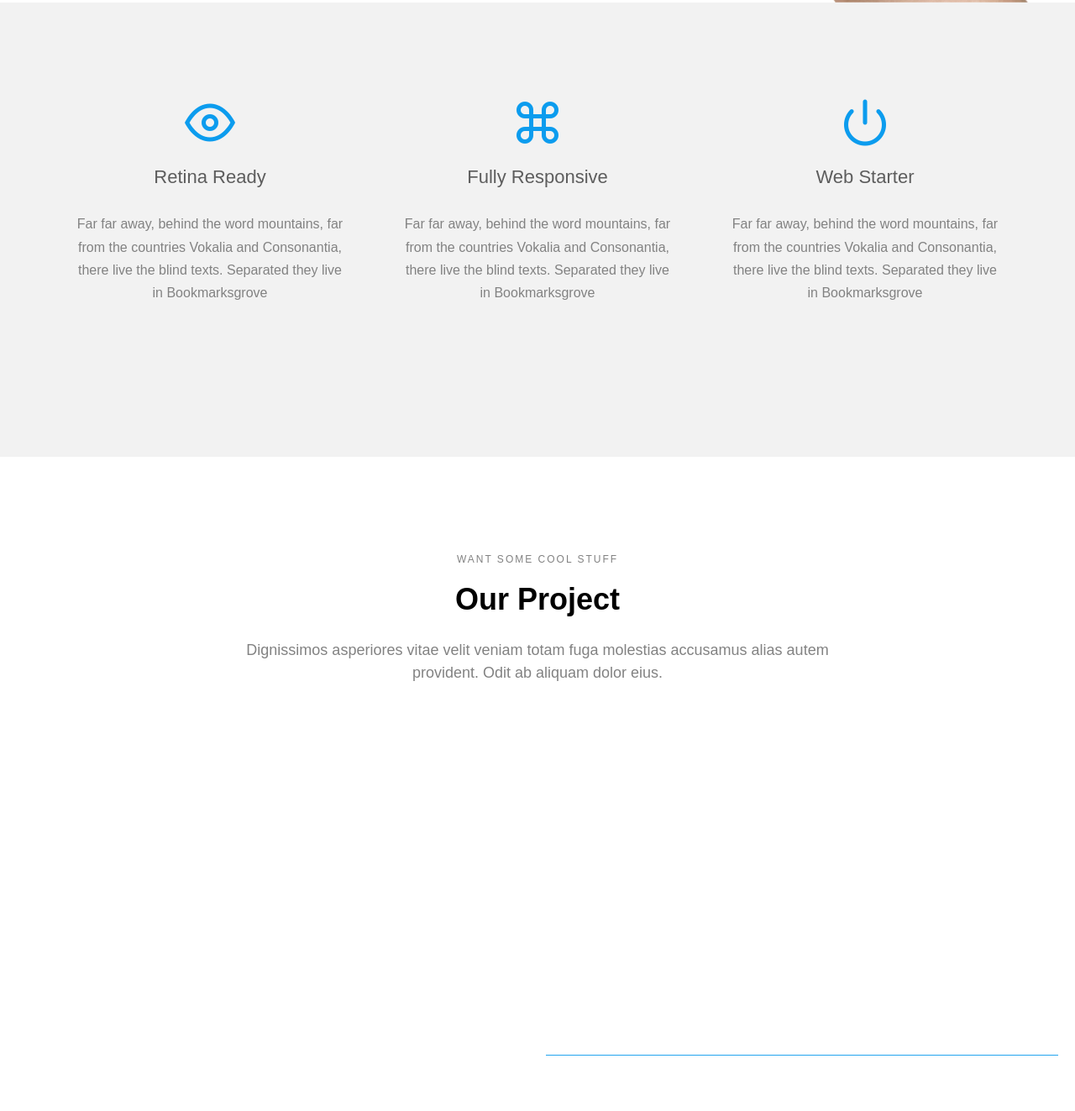
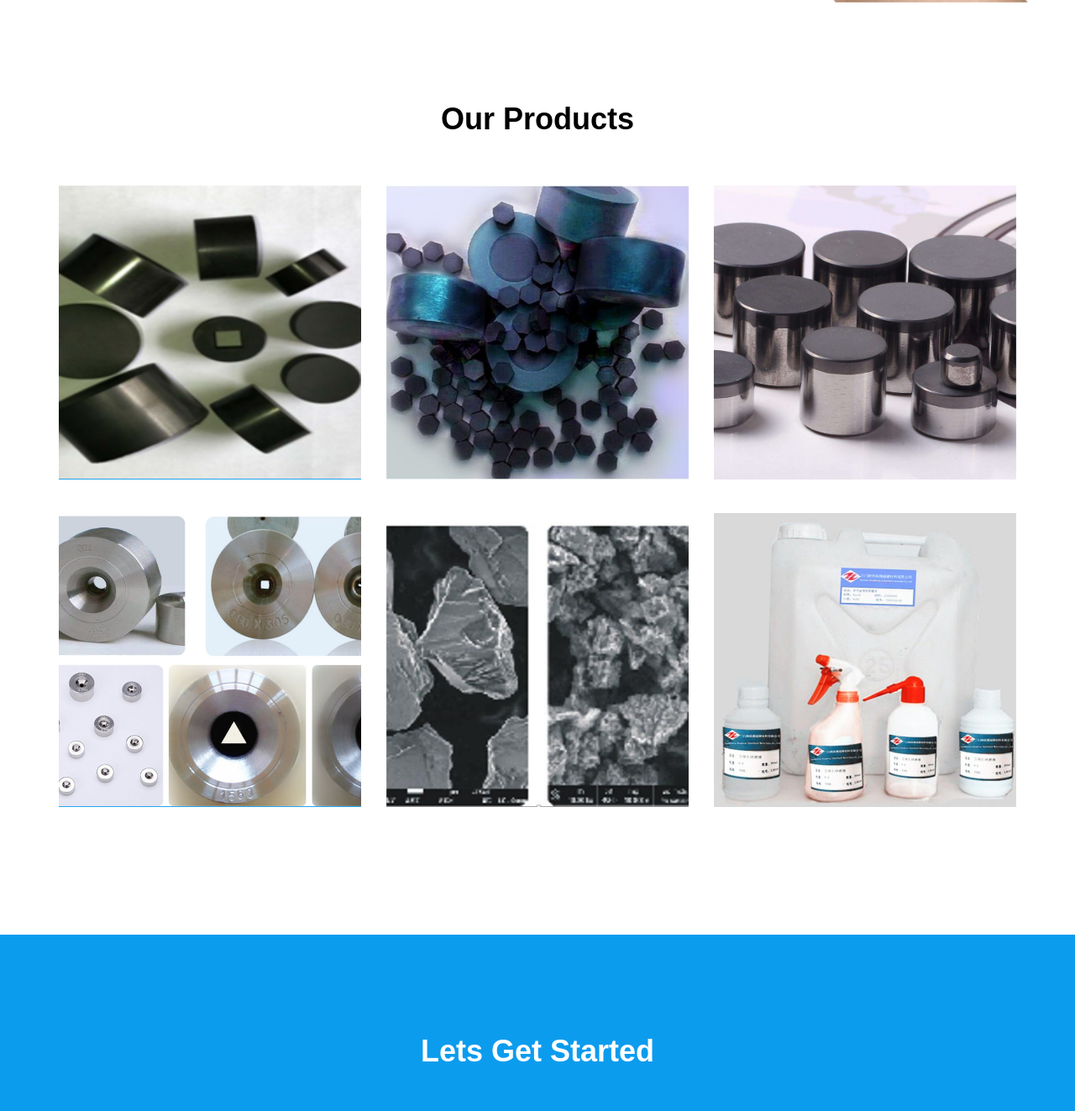
Before and after one commit to eternalwt/smx_superhard, a plain HTML site: page index.html in a window 1280 px wide. Shown: the part 1511-2834 px from the top of the page at 84% size. Drawn offline with Linux system fonts and the light colour scheme; files whose address does not match are found by name.

Commit message:
首页加上product

```diff
--- a/index.html
+++ b/index.html
@@ -121,100 +121,63 @@
 		</div>
 	</div>
 
-    <div class="copyrights">Collect from <a href="http://www.cssmoban.com/" >手机网站模板</a></div>
-
-	<div id="fh5co-services" class="fh5co-bg-section">
-		<div class="container">
-			<div class="row">
-				<div class="col-md-4 col-sm-4 text-center">
-					<div class="feature-center animate-box" data-animate-effect="fadeIn">
-						<span class="icon">
-							<i class="icon-eye"></i>
-						</span>
-						<h3>Retina Ready</h3>
-						<p>Far far away, behind the word mountains, far from the countries Vokalia and Consonantia, there live the blind texts. Separated they live in Bookmarksgrove</p>
-					</div>
-				</div>
-				<div class="col-md-4 col-sm-4 text-center">
-					<div class="feature-center animate-box" data-animate-effect="fadeIn">
-						<span class="icon">
-							<i class="icon-command"></i>
-						</span>
-						<h3>Fully Responsive</h3>
-						<p>Far far away, behind the word mountains, far from the countries Vokalia and Consonantia, there live the blind texts. Separated they live in Bookmarksgrove</p>
-					</div>
-				</div>
-				<div class="col-md-4 col-sm-4 text-center">
-					<div class="feature-center animate-box" data-animate-effect="fadeIn">
-						<span class="icon">
-							<i class="icon-power"></i>
-						</span>
-						<h3>Web Starter</h3>
-						<p>Far far away, behind the word mountains, far from the countries Vokalia and Consonantia, there live the blind texts. Separated they live in Bookmarksgrove</p>
-					</div>
-				</div>
-			</div>
-		</div>
-	</div>
 
 	<div id="fh5co-project">
 		<div class="container">
 			<div class="row animate-box">
 				<div class="col-md-8 col-md-offset-2 text-center fh5co-heading">
-					<span>Want Some Cool Stuff</span>
-					<h2>Our Project</h2>
-					<p>Dignissimos asperiores vitae velit veniam totam fuga molestias accusamus alias autem provident. Odit ab aliquam dolor eius.</p>
+					<h2>Our Products</h2>
 				</div>
 			</div>
 		</div>
-		<div class="project-content">
-			<div class="col-half">
-				<div class="project animate-box" style="background-image:url(images/project-3.jpg);">
+
+		<div class="container">
+			<div class="row">
+				<div class="col-md-4 animate-box">
+					<div class="project-grid" style="background-image:url(images/product/product-1.png);">
 						<div class="desc">
-						<span>Application</span>
-						<h3>Project Name</h3>
+							<span>product name</span>
+							<h3><a href="products/1.html">Silicon PCD</a></h3>
 						</div>
 					</div>
 				</div>
-			<div class="col-half">
-				<div class="project-grid animate-box" style="background-image:url(images/project-5.jpg);">
+				<div class="col-md-4 animate-box">
+					<div class="project-grid" style="background-image:url(images/product/product-2.jpg);">
 						<div class="desc">
-						<span>Illustration</span>
-						<h3>Project Name</h3>
-					</div>
-				</div>
-				<div class="project-grid animate-box" style="background-image:url(images/project-2.jpg);">
-					<div class="desc">
-						<span>Branding</span>
-						<h3>Project Name</h3>
+							<h3><a href="products/2.html">Cobalt PCD Supported &Unsupported</a></h3>
 						</div>
 					</div>
 				</div>
-		</div>
-	</div>
-	<div id="fh5co-testimonial" class="fh5co-bg-section">
-		<div class="container">
-			<div class="row animate-box">
-				<div class="col-md-8 col-md-offset-2 text-center fh5co-heading">
-					<h2>Happy Clients</h2>
-				</div>
-			</div>
-			<div class="row">
-				<div class="col-md-10 col-md-offset-1">
-					<div class="row">
-						<div class="col-md-12 animate-box">
-							<div class="testimony">
-								<div class="inner text-center">
-									<img src="images/person3.jpg" alt="testimony">
-								</div>
-								<blockquote>
-									<p>&ldquo;Facilis ipsum reprehenderit nemo molestias. Aut cum mollitia reprehenderit. Eos cumque dicta adipisci architecto culpa amet.&rdquo;</p>
-									<p class="author"><cite>&mdash; John Doe</cite></p>
-								</blockquote>
+				<div class="col-md-4 animate-box">
+					<div class="project-grid" style="background-image:url(images/product/product-3.png);">
+						<div class="desc">
+							<h3><a href="products/3.html">Diamond cemented carbide composite</a></h3>
 						</div>
 					</div>
 				</div>
+				<div class="col-md-4 animate-box">
+					<div class="project-grid" style="background-image:url(images/product/product-4.png);">
+						<div class="desc">
+							<span>product name</span>
+							<h3><a href="products/4.html">Wire Drawing Die</a></h3>
 						</div>
+					</div>
+				</div>
+				<div class="col-md-4 animate-box">
+					<div class="project-grid" style="background-image:url(images/product/product-5.jpg);">
+						<div class="desc">
+							<h3><a href="products/5.html">Multi blade diamond micro-powder</a></h3>
+						</div>
+					</div>
+				</div>
+				<div class="col-md-4 animate-box">
+					<div class="project-grid" style="background-image:url(images/product/product-6.jpg);">
+						<div class="desc">
+							<h3><a href="products/6.html">Multi blade diamond polishing slurry, polishing paste</a></h3>
+						</div>
+					</div>
+				</div>
+
 			</div>
 		</div>
 	</div>
@@ -225,18 +188,9 @@
 			<div class="row animate-box">
 				<div class="col-md-8 col-md-offset-2 text-center fh5co-heading">
 					<h2>Lets Get Started</h2>
-					<p>Dignissimos asperiores vitae velit veniam totam fuga molestias accusamus alias autem provident. Odit ab aliquam dolor eius.</p>
 				</div>
 			</div>
-			<div class="row animate-box">
-				<div class="col-md-8 col-md-offset-2">
-					<form class="form-inline">
-						<div class="col-md-6 col-md-offset-3 col-sm-6">
-							<button type="submit" class="btn btn-default btn-block">Get In Touch</button>
-						</div>
-					</form>
-				</div>
-			</div>
+
 		</div>
 	</div>
 
```
Lines whose indentation alone changed are shown as unchanged.
